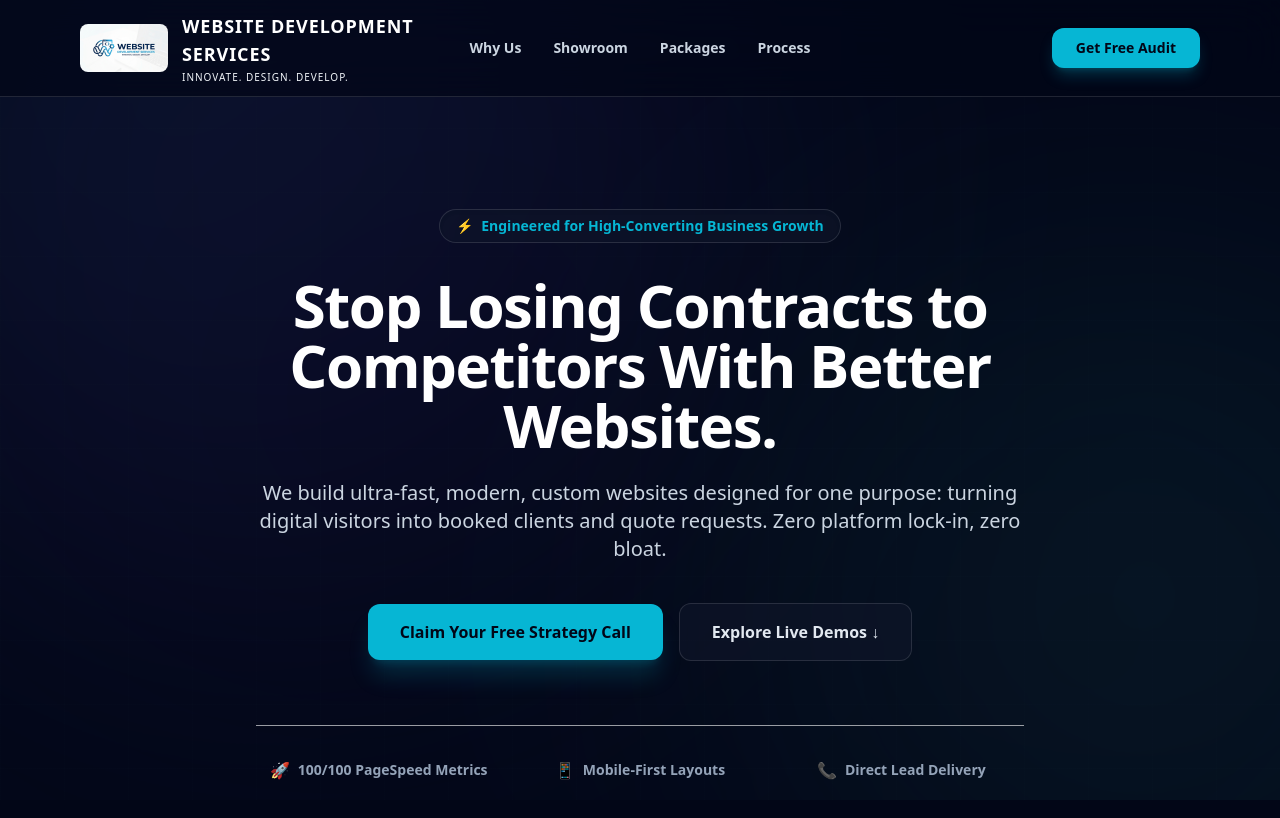
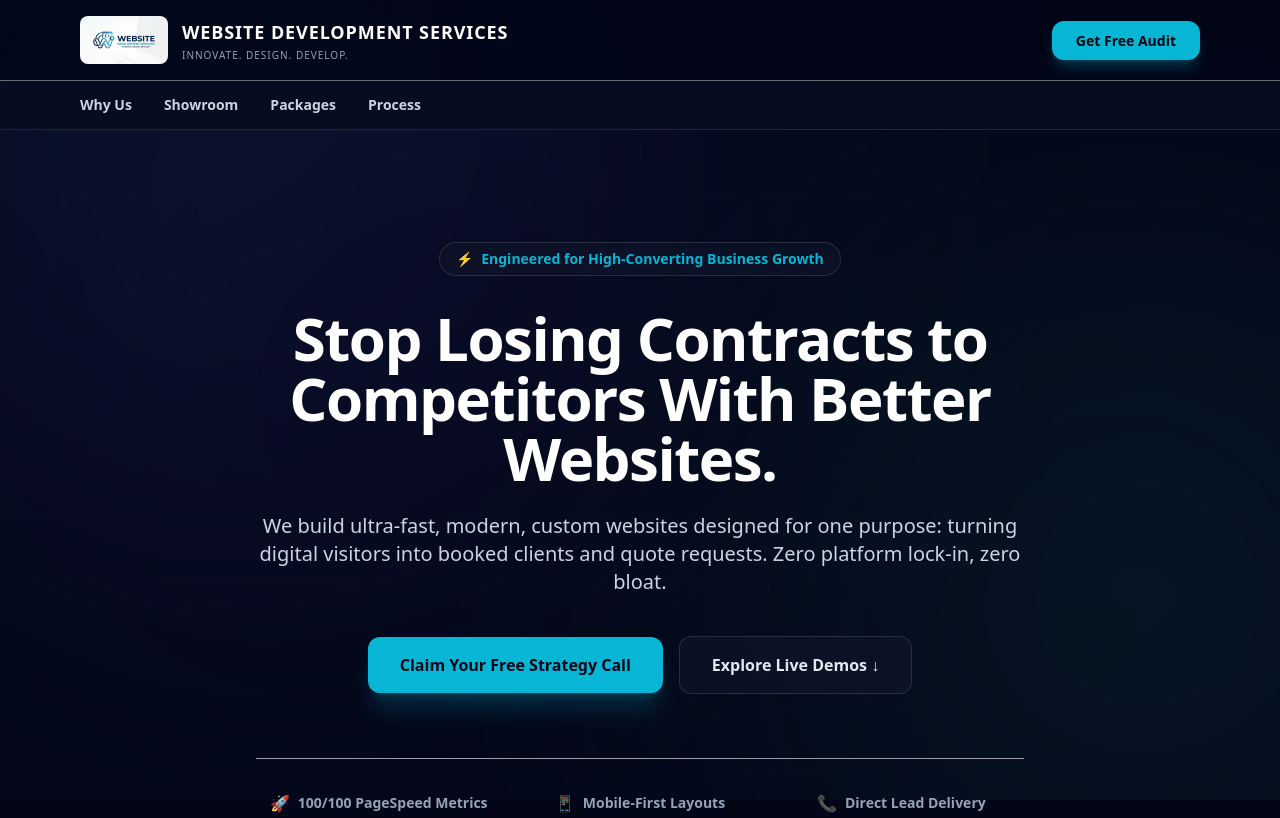
Before and after one commit to yddigitalproducts2025/website-dev-services, a plain HTML site: page index.html in a window 1280 px wide. Shown: the top 818 px of the page. Drawn offline with nearby package versions, Linux system fonts and the light colour scheme.

Commit message:
Update index.html

```diff
--- a/index.html
+++ b/index.html
@@ -66,35 +66,38 @@
 
   <div class="relative z-10">
 
-    <!-- HEADER (Moved Logo & Button Outward) -->
-    <header class="sticky top-0 z-50 bg-slate-950/70 backdrop-blur-xl border-b border-brand-border transition-all">
-      <div class="max-w-[95%] mx-auto px-6 sm:px-10 lg:px-12 h-24 grid grid-cols-2 md:grid-cols-3 items-center">
-        <!-- Left: Logo & Brand Name (No Square Border) -->
-<a href="#" class="flex items-center gap-3.5 group justify-self-start">
-  <img src="Logo.jpg" alt="Website Development Services Logo" class="h-12 w-auto object-contain rounded-lg group-hover:scale-105 transition-transform" />
-  <div class="flex flex-col">
-    <span class="text-base sm:text-lg font-bold tracking-wider text-white uppercase leading-tight group-hover:text-brand-cyan transition-colors">
-      WEBSITE DEVELOPMENT SERVICES
-    </span>
-    <span class="text-[10px] tracking-widest text-slate-350 font-medium uppercase mt-0.5">INNOVATE. DESIGN. DEVELOP.</span>
-  </div>
-</a>
+    <!-- HEADER (Top Layer: Logo & CTA Only) -->
+    <header class="sticky top-0 z-50 bg-slate-950/80 backdrop-blur-xl border-b border-brand-border transition-all">
+      <div class="max-w-[95%] mx-auto px-6 sm:px-10 lg:px-12 h-20 flex items-center justify-between">
 
-        <!-- Center: Nav Links -->
-        <nav class="hidden md:flex items-center justify-center gap-8 text-sm font-semibold text-slate-300 justify-self-center">
-          <a href="#why-us" class="hover:text-brand-cyan transition-colors">Why Us</a>
-          <a href="#portfolio" class="hover:text-brand-cyan transition-colors">Showroom</a>
-          <a href="#packages" class="hover:text-brand-cyan transition-colors">Packages</a>
-          <a href="#process" class="hover:text-brand-cyan transition-colors">Process</a>
-        </nav>
+        <!-- Left: Logo & Brand Name -->
+        <a href="#" class="flex items-center gap-3.5 group">
+          <img src="Logo.jpg" alt="Website Development Services Logo" class="h-10 sm:h-12 w-auto object-contain rounded-lg group-hover:scale-105 transition-transform" />
+          <div class="flex flex-col">
+            <span class="text-sm sm:text-lg font-bold tracking-wider text-white uppercase leading-tight group-hover:text-brand-cyan transition-colors">
+              WEBSITE DEVELOPMENT SERVICES
+            </span>
+            <span class="text-[9px] sm:text-[10px] tracking-widest text-slate-400 font-medium uppercase mt-0.5">INNOVATE. DESIGN. DEVELOP.</span>
+          </div>
+        </a>
 
         <!-- Right: CTA Button -->
-        <div class="flex items-center justify-end justify-self-end">
-          <a href="#contact" class="hidden sm:inline-flex bg-brand-cyan hover:bg-brand-cyanHover text-slate-950 font-bold text-sm px-6 py-2.5 rounded-xl shadow-lg shadow-brand-cyan/25 transition-all transform hover:-translate-y-0.5">
+        <div>
+          <a href="#contact" class="bg-brand-cyan hover:bg-brand-cyanHover text-slate-950 font-bold text-xs sm:text-sm px-5 sm:px-6 py-2.5 rounded-xl shadow-lg shadow-brand-cyan/25 transition-all transform hover:-translate-y-0.5">
             Get Free Audit
           </a>
         </div>
 
+      </div>
+
+      <!-- NAVIGATION SUB-BAR (Second Layer: Links) -->
+      <div class="border-t border-brand-border/40 bg-slate-900/50 backdrop-blur-md">
+        <div class="max-w-[95%] mx-auto px-6 sm:px-10 lg:px-12 h-12 flex items-center justify-center sm:justify-start gap-8 text-xs sm:text-sm font-semibold text-slate-300 overflow-x-auto">
+          <a href="#why-us" class="hover:text-brand-cyan transition-colors whitespace-nowrap">Why Us</a>
+          <a href="#portfolio" class="hover:text-brand-cyan transition-colors whitespace-nowrap">Showroom</a>
+          <a href="#packages" class="hover:text-brand-cyan transition-colors whitespace-nowrap">Packages</a>
+          <a href="#process" class="hover:text-brand-cyan transition-colors whitespace-nowrap">Process</a>
+        </div>
       </div>
     </header>
 
```
